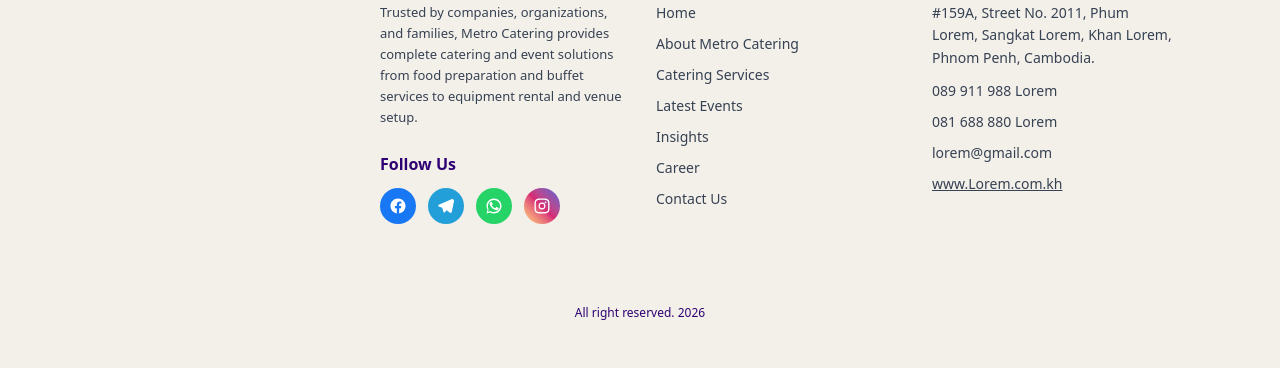
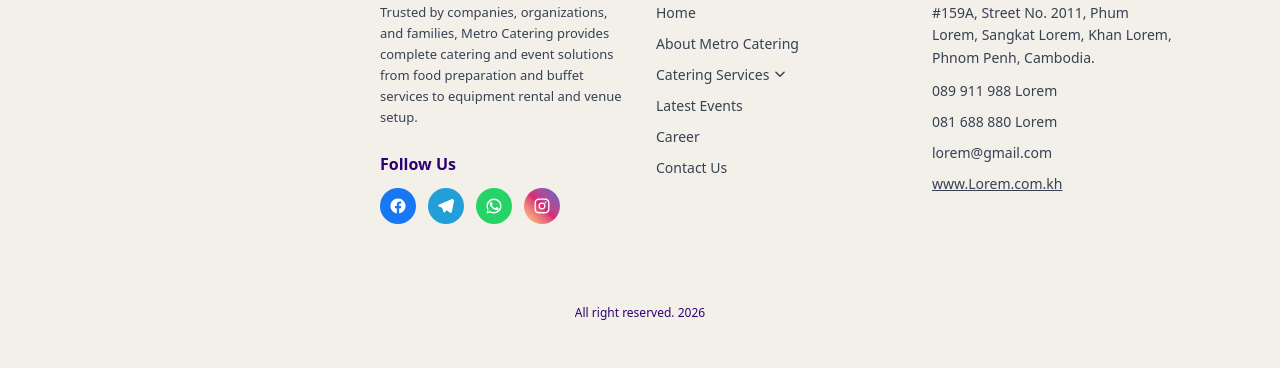
Before and after one commit to mrbunroeun/Angular.ts, an Angular app: page /career in a window 1280 px wide. Shown: the part 1835-2203 px from the top of the page. Built offline with nearby package versions, Linux system fonts and the light colour scheme.

Commit message:
push the latest version for hosting

```diff
--- a/src/app/components/footer/footer.html
+++ b/src/app/components/footer/footer.html
@@ -28,7 +28,7 @@
 
     <a
       [routerLink]="ctaLink"
-      class="inline-flex items-center justify-center bg-[#2e0073] hover:bg-[#ffffff] active:bg-[#700000] text-[#ffffff] hover:text-[#2e0073] text-[13px] sm:text-[14px] font-medium px-6 py-2.5 rounded-full transition duration-300 ease-in-out"
+      class="inline-flex items-center justify-center bg-[#2e0073] hover:bg-[#ffffff] active:bg-[#700000] text-[#ffffff] hover:text-[#5600d6] text-[13px] sm:text-[14px] font-medium px-6 py-2.5 rounded-full transition duration-300 ease-in-out"
     >
       {{ ctaButtonText }}
     </a>
@@ -134,37 +134,69 @@
         <div class="flex flex-col gap-2.5 text-[14px]">
           <a
             routerLink="/"
-            class="text-gray-700 hover:text-[#2e0073] transition duration-300 ease-in-out"
+            class="text-gray-700 hover:text-[#5600d6] transition duration-300 ease-in-out"
             >Home</a
           >
           <a
             routerLink="/about"
-            class="text-gray-700 hover:text-[#2e0073] transition duration-300 ease-in-out"
+            class="text-gray-700 hover:text-[#5600d6] transition duration-300 ease-in-out"
             >About Metro Catering</a
           >
-          <a
-            routerLink="/catering-services"
-            class="text-gray-700 hover:text-[#2e0073] transition duration-300 ease-in-out"
-            >Catering Services</a
-          >
+
+          <div class="relative">
+            <button
+              type="button"
+              (click)="isFooterCateringOpen.update(v => !v)"
+              class="flex cursor-pointer items-center text-gray-700 hover:text-[#5600d6] transition duration-300 ease-in-out"
+            >
+              Catering Services
+              <svg
+                class="w-3.5 h-3.5 ml-1 transition-transform duration-300 ease-in-out"
+                [class.rotate-180]="isFooterCateringOpen()"
+                fill="none"
+                viewBox="0 0 24 24"
+                stroke="currentColor"
+                stroke-width="2.5"
+              >
+                <path stroke-linecap="round" stroke-linejoin="round" d="M19 9l-7 7-7-7" />
+              </svg>
+            </button>
+            <div
+              class="grid transition-[grid-template-rows] duration-300 ease-out"
+              [style.grid-template-rows]="isFooterCateringOpen() ? '1fr' : '0fr'"
+            >
+              <div class="overflow-hidden">
+                <div class="flex flex-col mt-2 rounded-xl overflow-hidden bg-black/[0.03]">
+                  @for (item of cateringItems; track item.path) {
+                    <a
+                      [routerLink]="item.path"
+                      class="block px-5 py-3 transition-colors duration-300 ease-in-out"
+                      [class]="
+                        isActivePath(item.path)
+                          ? 'text-[#5600d6] font-bold'
+                          : 'text-gray-700 hover:text-[#5600d6]'
+                      "
+                      >{{ item.label }}</a
+                    >
+                  }
+                </div>
+              </div>
+            </div>
+          </div>
+
           <a
             routerLink="/latest-event"
-            class="text-gray-700 hover:text-[#2e0073] transition duration-300 ease-in-out"
+            class="text-gray-700 hover:text-[#5600d6] transition duration-300 ease-in-out"
             >Latest Events</a
           >
           <a
-            routerLink="/insight"
-            class="text-gray-700 hover:text-[#2e0073] transition duration-300 ease-in-out"
-            >Insights</a
-          >
-          <a
             routerLink="/career"
-            class="text-gray-700 hover:text-[#2e0073] transition duration-300 ease-in-out"
+            class="text-gray-700 hover:text-[#5600d6] transition duration-300 ease-in-out"
             >Career</a
           >
           <a
             routerLink="/contact"
-            class="text-gray-700 hover:text-[#2e0073] transition duration-300 ease-in-out"
+            class="text-gray-700 hover:text-[#5600d6] transition duration-300 ease-in-out"
             >Contact Us</a
           >
         </div>
@@ -177,21 +209,21 @@
           <p class="leading-relaxed">
             #159A, Street No. 2011, Phum Lorem, Sangkat Lorem, Khan Lorem, Phnom Penh, Cambodia.
           </p>
-          <a href="tel:089911988" class="hover:text-[#2e0073] transition duration-300 ease-in-out"
+          <a href="tel:089911988" class="hover:text-[#5600d6] transition duration-300 ease-in-out"
             >089 911 988 Lorem</a
           >
-          <a href="tel:081688880" class="hover:text-[#2e0073] transition duration-300 ease-in-out"
+          <a href="tel:081688880" class="hover:text-[#5600d6] transition duration-300 ease-in-out"
             >081 688 880 Lorem</a
           >
           <a
             href="mailto:lorem@gmail.com"
-            class="hover:text-[#2e0073] transition duration-300 ease-in-out"
+            class="hover:text-[#5600d6] transition duration-300 ease-in-out"
             >lorem@gmail.com</a
           >
           <a
             href="https://www.lorem.com.kh"
             target="_blank"
-            class="underline hover:text-[#2e0073] transition duration-300 ease-in-out"
+            class="underline hover:text-[#5600d6] transition duration-300 ease-in-out"
             >www.Lorem.com.kh</a
           >
         </div>
--- a/src/app/components/footer/footer.ts
+++ b/src/app/components/footer/footer.ts
@@ -1,5 +1,11 @@
-import { Component, Input } from '@angular/core';
-import { RouterLink } from '@angular/router';
+import { Component, Input, inject } from '@angular/core';
+import { RouterLink, Router } from '@angular/router';
+import { signal } from '@angular/core';
+
+interface FooterCateringItem {
+  label: string;
+  path: string;
+}
 
 @Component({
   selector: 'app-footer',
@@ -14,4 +20,20 @@
   @Input() ctaLink = '/contact-us';
 
   readonly currentYear = new Date().getFullYear();
+
+  readonly cateringItems: FooterCateringItem[] = [
+    { label: 'Canteen Catering Services', path: '/canteen-catering-services' },
+    { label: 'Mobile Catering', path: '/mobile-catering' },
+    { label: 'Corporate Buffet Catering', path: '/corporate-buffet-catering' },
+    { label: 'Event Equipment Rental', path: '/event-equipment-rental' },
+    { label: 'Food Box & Refreshments', path: '/food-box-and-refreshments' },
+  ];
+
+  readonly isFooterCateringOpen = signal(false);
+  private readonly router = inject(Router);
+
+  isActivePath(path: string): boolean {
+    const url = this.router.url || '';
+    return url === path || url.startsWith(`${path}/`);
+  }
 }
--- a/src/app/pages/contact/contact.html
+++ b/src/app/pages/contact/contact.html
@@ -167,11 +167,6 @@
             >Latest Events</a
           >
           <a
-            routerLink="/insights"
-            class="rounded-full px-2 py-1.5 text-[#FFFFFF] transition-colors duration-200 hover:text-[#5c00e7] hover:bg-white/[0.06]"
-            >Insights</a
-          >
-          <a
             routerLink="/career"
             class="rounded-full px-2 py-1.5 text-[#FFFFFF] transition-colors duration-200 hover:text-[#5c00e7] hover:bg-white/[0.06]"
             >Career</a
```
